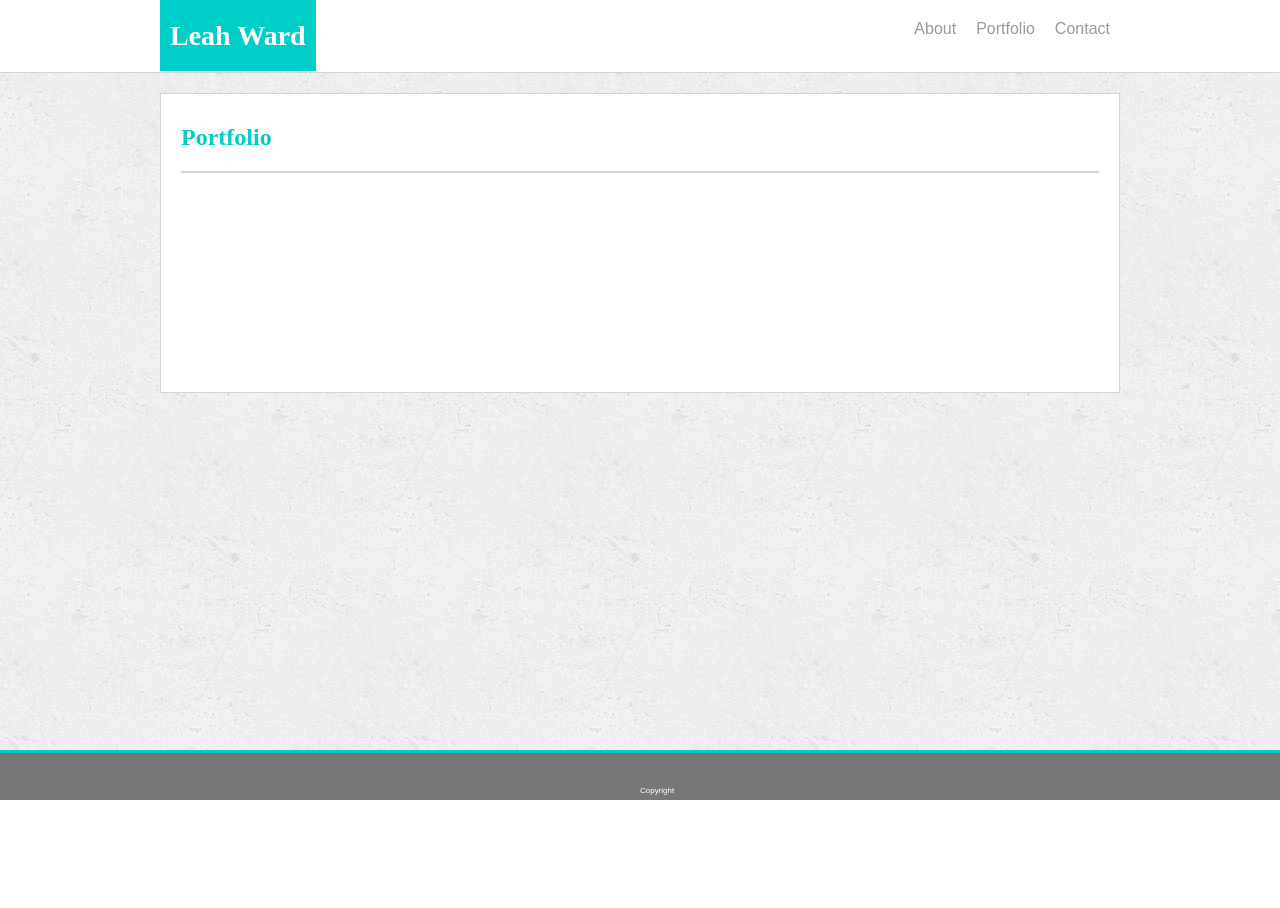
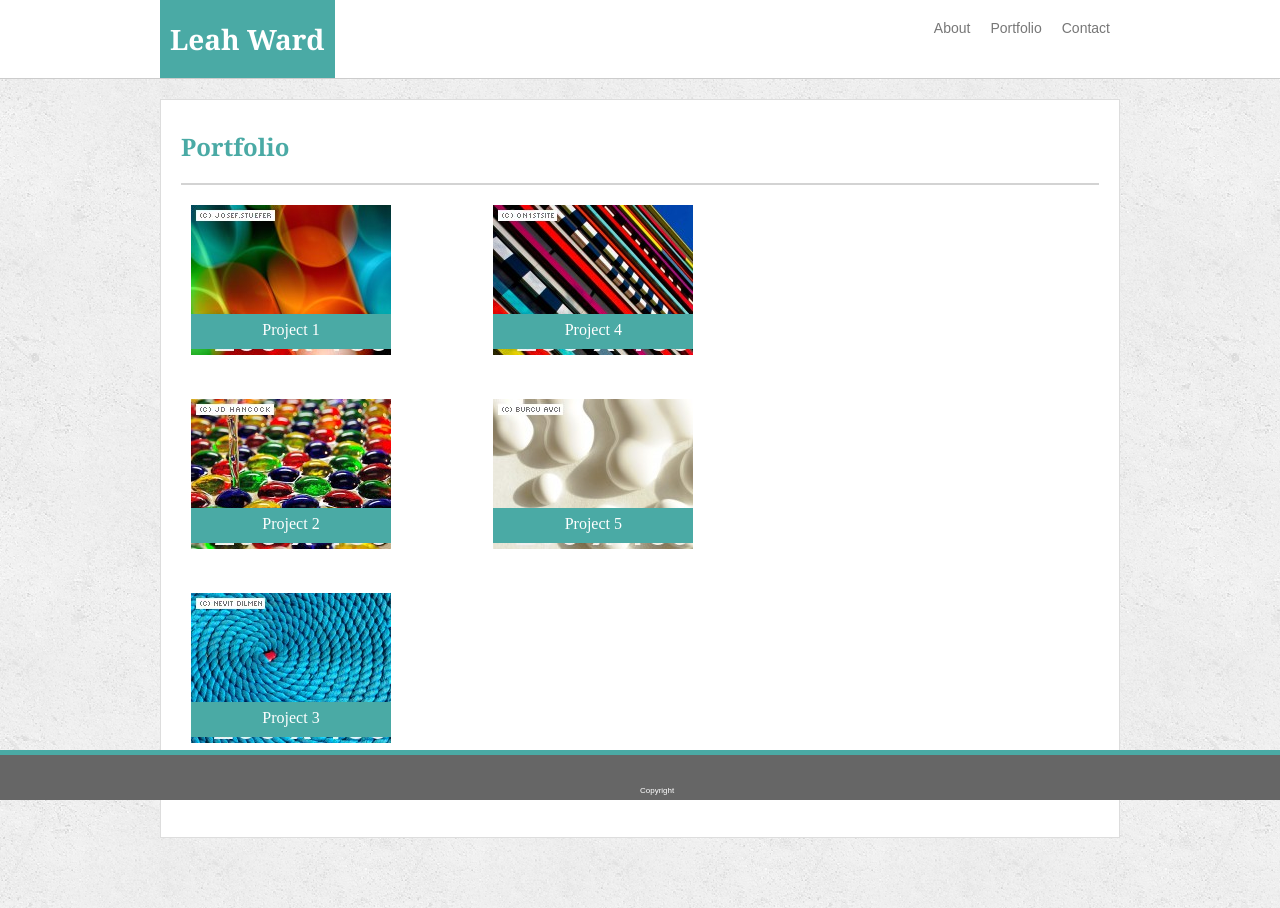
Before and after one commit to L-Ward/Basic-Portfolio, a plain HTML site: page portfolio.html in a window 1280 px wide. Before the commit the page ends 800 px from the top, so only its background shows below. Drawn offline with Linux system fonts and the light colour scheme.

Commit message:
updated index.html,  portfolio.html and styles.css. Added images to image folder

```diff
--- a/css/style.css
+++ b/css/style.css
@@ -1,4 +1,3 @@
-
 * {
     box-sizing: border-box;
     margin-bottom: 20px;
@@ -11,8 +10,8 @@ body {
 
 /* Header and navigation menu */
 header {
-    background: white;
-    border-bottom: 1px solid lightgrey;
+    background: #ffffff;
+    border-bottom: 1px solid #cccccc;
     padding: 20px 20px;
     width: 100%;
 }
@@ -23,36 +22,43 @@ section {
 }
 
 #name{
-    background: #00cec9;
+    background: #4aaaa5;
     color: white;
     padding: 20px 10px;
     font-size: 28px;
     font-weight: bold;
+    font-family: 'Georgia', Times, Times New Roman, serif;
 }
 
 .link {
     float: right;
-    color: #999999;
-    padding: 0 10px;
+    color: #777777;
+    padding: 0px 10px;
     text-decoration: none;
-    font-family:  Arial, Helvetica, sans-serif
+    font-size: 14px;
+    font-family: 'Arial', 'Helvetica Neue', Helvetica, sans-serif;
 }
 
 /* Content box formatting */
-div {
-    clear: both;
-    margin: auto;
-    background: white;
-    color: #999999;
+.content {
+    margin: 20px auto 50px auto;
+    background: #ffffff;
+    color: #777777;
     width: 960px;
-    height: 300px;
-    border: 1px solid lightgrey;
+    border: 1px solid #dddddd;
     padding: 10px 20px;
 }
 
+.content::after {
+    content: "";
+    clear: both;
+    display: table;
+}
+
 h2 {
-    color: #00cec9;
+    color: #4aaaa5;
     font-weight: bold;
+    font-family: 'Georgia', Times, Times New Roman, serif;
 }
 
 hr {
@@ -65,16 +71,15 @@ hr {
  /* Footer formatting */
 footer {
     clear: both;
-    background-color: #777777;
+    background-color: #666666;
     color: white;
     text-align: center;
-    border-top: 3px solid #00cec9;
+    border-top: 5px solid #4aaaa5;
     height: 50px;
-    margin-top: 20px;
+    width: 100%;
     margin-bottom: 0px;
-    position:absolute;
-    bottom:0;
-    width:100%;
+    position: fixed;
+    bottom: 0;
 }
 
 #copyright {
@@ -82,21 +87,49 @@ footer {
     position:absolute;
     bottom: 5px;
     font-size: 8px;
-    font-family:  Arial, Helvetica, sans-serif
+    font-family: 'Arial', 'Helvetica Neue', Helvetica, sans-serif;
 }
 
 /* About page formatting */
-img {
+#myPic {
+    margin: 0px 10px;
     float: left;
-    margin: 0px 10px;
 }
 
 p {
-    font-family:  Arial, Helvetica, sans-serif;
+    font-family: 'Arial', 'Helvetica Neue', Helvetica, sans-serif;
     font-size: 14px;
     line-height: 2;
 }
 
 /* Portfolio formatting */
+.row {
+    display: flex;
+    flex-wrap: wrap;
+    padding: 0 5px;
+}
+
+.column {
+    flex: 25%;
+    padding: 0 5px;
+    max-width: 33.3%;
+}
+
+.imgHolder {
+    position: relative;
+}
+
+.imgHolder span {
+    clear: both;
+    position: absolute;
+    bottom: 10px;
+    width: 200px;
+    height: 20%;
+    background-color: #4aaaa5;
+    color: #ffffff;
+    text-align: center;
+    line-height: 2;
+    display: block;
+}
 
 /* Contact formatting */
--- a/portfolio.html
+++ b/portfolio.html
@@ -21,9 +21,35 @@
         </section>
     </header>
 
-    <div>
+    <div class="content">
         <h2>Portfolio</h2>
         <hr>
+        <div class="row">
+            <div class="column">
+                <div class="imgHolder">
+                    <img class="portfolioImg" src="images/dummy-images/dummy-200x150-FairyLights.jpg" alt="Placeholder 1">
+                    <span>Project 1</span>
+                </div>
+                <div class="imgHolder">
+                    <img class="portfolioImg" src="images/dummy-images/dummy-200x150-Glass.jpg" alt="Placeholder 2">
+                    <span>Project 2</span>
+                </div>
+                <div class="imgHolder">
+                    <img class="portfolioImg" src="images/dummy-images/dummy-200x150-Rope.jpg" alt="Placeholder 3">
+                    <span>Project 3</span>
+                </div>
+            </div>
+            <div class="column">
+                <div class="imgHolder">
+                    <img class="portfolioImg" src="images/dummy-images/dummy-200x150-Utrecht.jpg" alt="Placeholder 4">
+                    <span>Project 4</span>
+                </div>
+                <div class="imgHolder">
+                    <img class="portfolioImg" src="images/dummy-images/dummy-200x150-White.jpg" alt="Placeholder 5">
+                    <span>Project 5</span>
+                </div>
+            </div>
+        </div>
     </div>
 
     <footer>
```
Also changed, not shown: contact.html (+2 -2 lines), index.html (+4 -3 lines), images/concrete_seamless.png (deleted), images/dummy-images/dummy-200x150-FairyLights.jpg (added), images/dummy-images/dummy-200x150-Glass.jpg (added), images/dummy-images/dummy-200x150-Rope.jpg (added), images/dummy-images/dummy-200x150-Utrecht.jpg (added), images/dummy-images/dummy-200x150-White.jpg (added).
